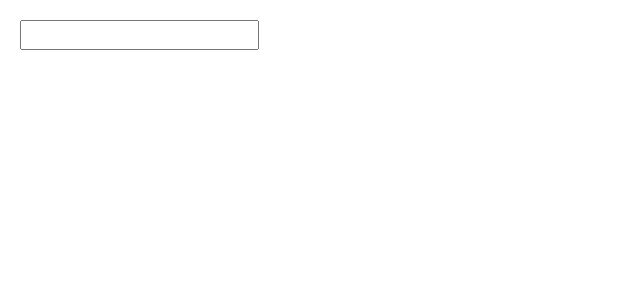
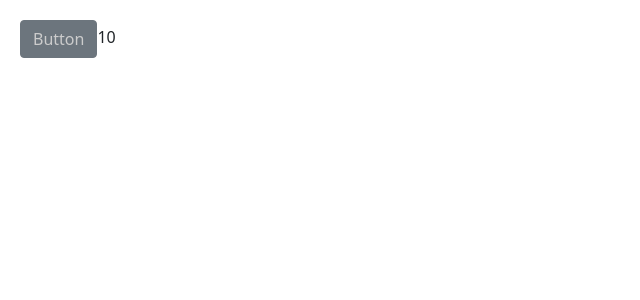
Before and after one commit to farmercares/MoshAngular, an Angular app: page / in a window 1280 px wide. Shown: the top 300 px of the page, without its empty margins (0-640 px from the left). Built offline with nearby package versions, Linux system fonts and the light colour scheme.

Commit message:
Likes Exercise

```diff
--- a/src/app/app.component.html
+++ b/src/app/app.component.html
@@ -1,3 +1,4 @@
-<input type="text" [(ngModel)]="title">
-<br>
-{{ title | titleCase }}
+<like>
+    [likesCount]="tweet.likesCount"
+    [isActive]="tweet.isLiked"
+</like>
--- a/src/app/app.component.ts
+++ b/src/app/app.component.ts
@@ -6,5 +6,9 @@ import { Component } from '@angular/core';
   styleUrls: ['./app.component.css']
 })
 export class AppComponent {
-  title = "";
+  tweet = {
+    body: '....',
+    likesCount: 10,
+    isLiked: true
+  };
 }
--- a/src/app/app.module.ts
+++ b/src/app/app.module.ts
@@ -11,6 +11,7 @@ import { CourseComponent } from './course/course.component';
 import { AuthorsService } from './authors.service';
 import { FavoriteComponent } from './favorite/favorite.component';
 import { TitleCasePipe } from './title-case.pipe';
+import { LikeComponent } from './like/like.component';
 
 @NgModule({
   declarations: [
@@ -19,7 +20,8 @@ import { TitleCasePipe } from './title-case.pipe';
     AuthorsComponent,
     CourseComponent,
     FavoriteComponent,
-    TitleCasePipe
+    TitleCasePipe,
+    LikeComponent
   ],
   imports: [
     BrowserModule,
--- /dev/null
+++ b/src/app/like/like.component.css
@@ -0,0 +1,8 @@
+.btn {
+    color: #ccc;
+    cursor: pointer;
+}
+
+.highlighted {
+    color: deeppink;
+}
--- /dev/null
+++ b/src/app/like/like.component.html
@@ -0,0 +1,10 @@
+<button type="button"
+    class="btn"
+    [class.btn-primary]="isActive"
+    [class.btn-secondary]="!isActive"
+    (click)="onClick()"
+>
+    Button
+  </button>
+
+  <span>{{ likesCount }}</span>
--- /dev/null
+++ b/src/app/like/like.component.ts
@@ -0,0 +1,22 @@
+import { Component, Input, OnInit } from '@angular/core';
+
+@Component({
+  selector: 'like',
+  templateUrl: './like.component.html',
+  styleUrls: ['./like.component.css']
+})
+export class LikeComponent {
+
+  @Input('likesCount') likesCount: number;
+  @Input('isActive') isActive: boolean;
+
+  constructor() {
+    this.likesCount = 10;
+    this.isActive = false;
+  }
+
+  onClick() {
+    this.likesCount += (this.isActive) ? -1 : 1;
+    this.isActive = !this.isActive;
+  }
+}
```
Also changed, not shown: 1 other file (tests, documents, lock files or other folders).
